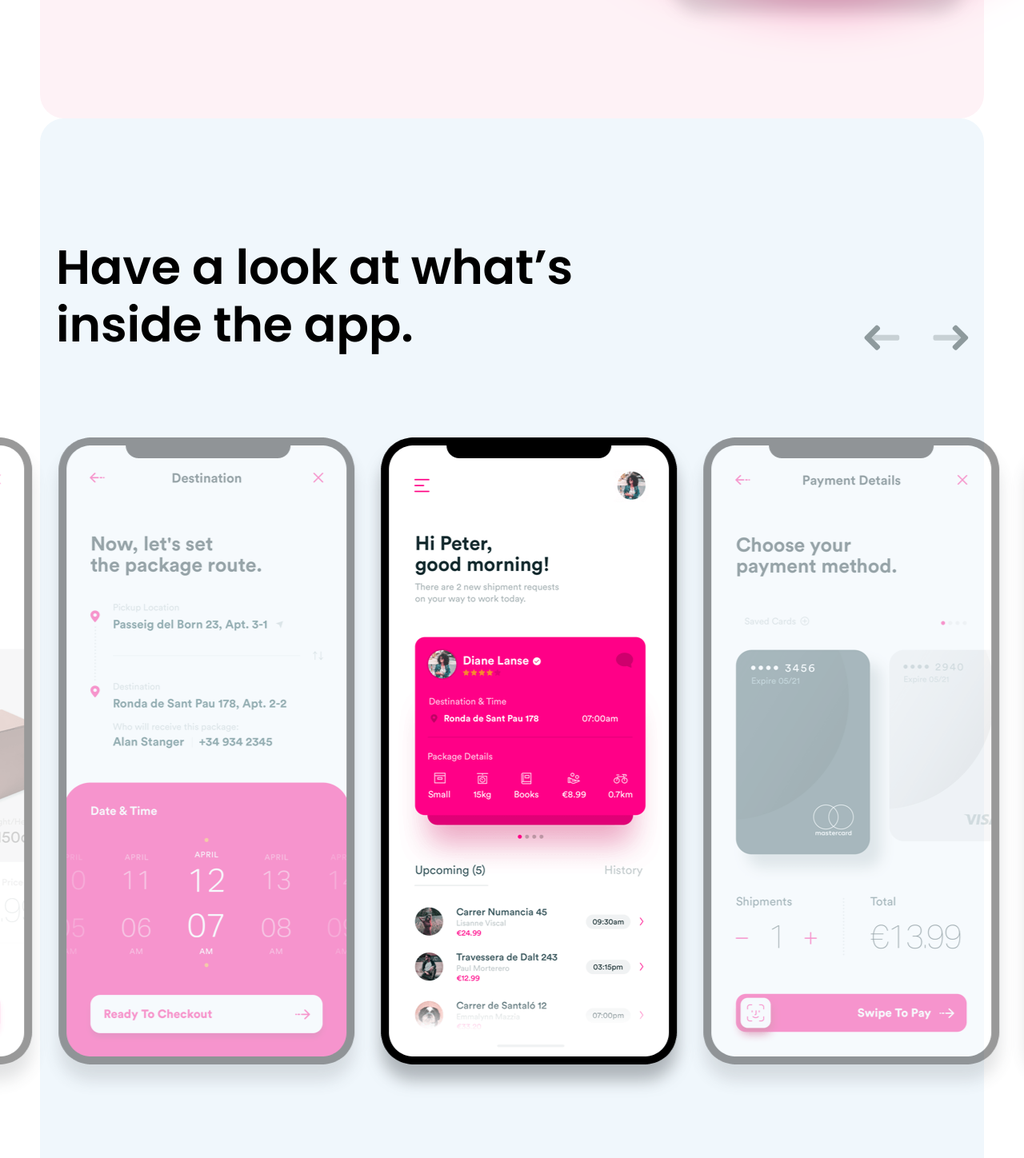
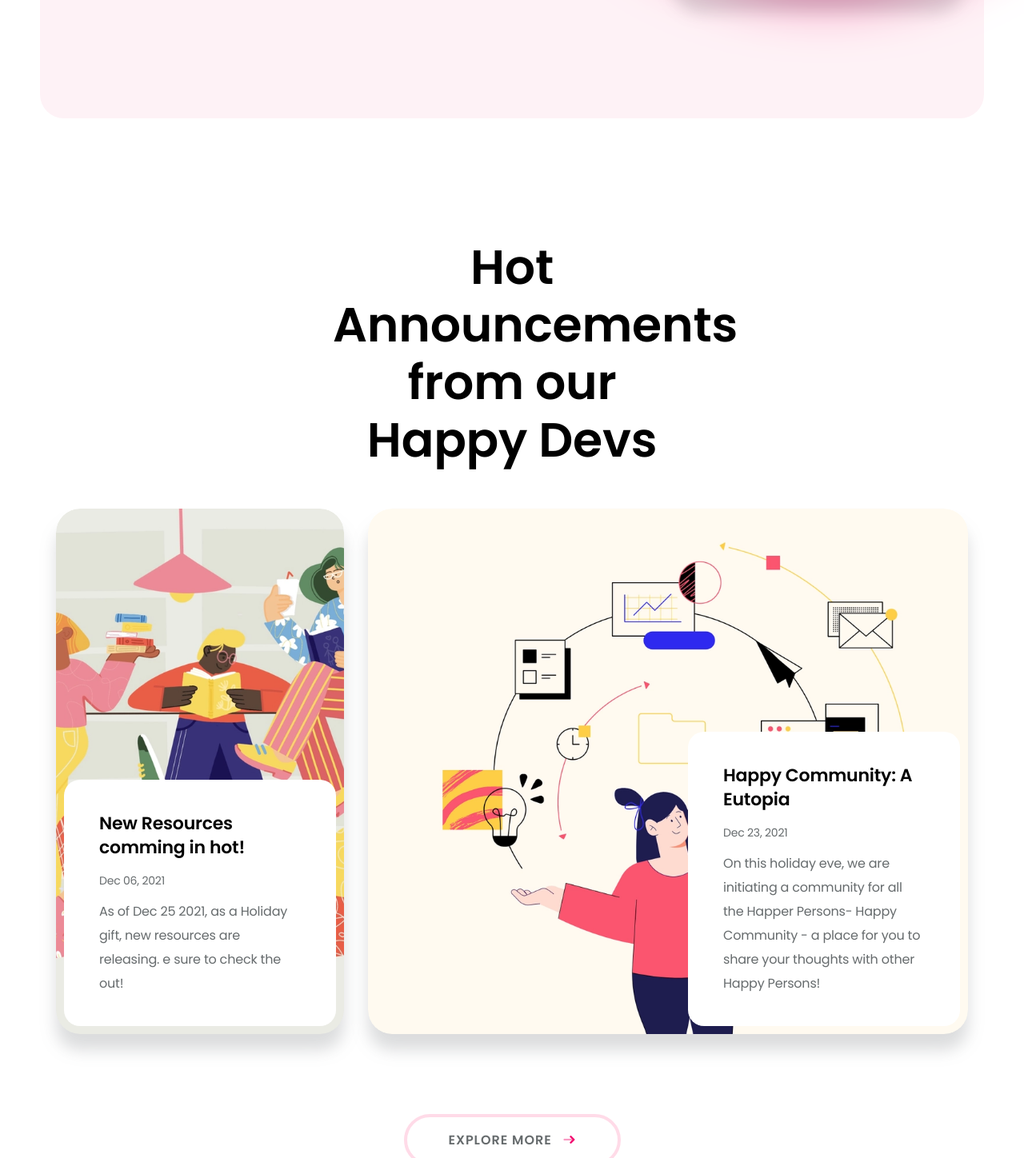
Before and after one commit to Happy-Project-Foundation/HappyProject, a Django app: template home/templates/home/index.html in a window 1280 px wide. Shown: the part 5052-6500 px from the top of the page at 80% size. Run offline with Django 4.2, Linux system fonts and the light colour scheme; the template is opened without the code that fills it, so the values that code supplies are empty; some libraries are stand-ins or nearby versions.

Commit message:
Done[PARTIALLY] HomeView: Announcements section

```diff
--- a/home/templates/home/index.html
+++ b/home/templates/home/index.html
@@ -18,10 +18,7 @@
   {# faq section #}
   {% include 'home/faq_section.html' %}
 
-  {# screenshots section #}
-  {% include 'home/screenshots_section.html' %}
-
-  {# latest blogs section #}
-  {% include 'home/latestBlogs_section.html' %}
+  {# latest_announcements section #}
+  {% include 'home/latest_announcements_section.html' %}
 
 {% endblock children %}
--- a/home/templates/home/latestBlogs_section.html
+++ /dev/null
@@ -1,46 +0,0 @@
-{% load static %}
-
-<section class="related-blog blog">
-    <div class="related-blog__wrapper">
-      <h2 class="section-heading color-black">Read latest news from our blog.</h2>
-      <div class="blog__content">
-        <div class="container">
-          <div class="row">
-            <div class="col-lg-4">
-              <a href="blog-single.html">
-                <div class="blog__single blog__single--1">
-                  <div class="blog__single-image">
-                    <img src="{% static 'watchdog/images/blog-img-1.png' %}" alt="latest_blogs image">
-                  </div>
-                  <div class="blog__single-info">
-                    <h3>New features coming in 2020 to our app.</h3>
-                    <h4>12 <i class="fad fa-comment"></i><span>|</span>Dec 17, 2020</h4>
-                    <p class="paragraph dark">Suisque metus tortor ultricies ac ligula neced
-                      eleifend dales felise morbi nec tempor isvel ultricies lideula. </p>
-                  </div>
-                </div>
-              </a>
-            </div>
-            <div class="col-lg-8">
-              <a href="blog-single.html">
-                <div class="blog__single blog__single--2">
-                  <div class="blog__single-image">
-                    <img src="{% static 'watchdog/images/blog-img-2.png' %}" alt="latest_blogs image">
-                  </div>
-                  <div class="blog__single-info">
-                    <h3>New features coming in 2020 to our app.</h3>
-                    <h4>12 <i class="fad fa-comment"></i><span>|</span>Dec 17, 2020</h4>
-                    <p class="paragraph dark">Suisque metus tortor ultricies ac ligula neced
-                      eleifend dales felise morbi nec tempor isvel ultricies lideula. </p>
-                  </div>
-                </div>
-              </a>
-            </div>
-          </div>
-        </div>
-      </div>
-      <a href="blog.html" class="button">
-        <span>GO TO BLOG <i class="fad fa-long-arrow-right"></i></span>
-      </a>
-    </div>
-  </section>
--- /dev/null
+++ b/home/templates/home/latest_announcements_section.html
@@ -0,0 +1,64 @@
+{% load static %}
+
+<section class="related-blog blog">
+    <div class="related-blog__wrapper">
+      <h2 class="section-heading color-black">
+        Hot Announcements from our Happy Devs
+      </h2>
+
+      <div class="blog__content">
+        <div class="container">
+          <div class="row">
+
+            {# Minor Announcement #}
+            <div class="col-lg-4">
+              <a href="#">
+                <div class="blog__single blog__single--1">
+                  <div class="blog__single-image">
+                    <img src="{% static 'home/images/announcements_minor.webp' %}" alt="minor_announcements_image">
+                  </div>
+                  <div class="blog__single-info">
+                    <h3>
+                      New Resources comming in hot!
+                    </h3>
+                    <h4>
+                      Dec 06, 2021
+                    </h4>
+                    <p class="paragraph dark">
+                      As of Dec 25 2021, as a Holiday gift, new resources are releasing. e sure to check the out!
+                    </p>
+                  </div>
+                </div>
+              </a>
+            </div>
+
+            <div class="col-lg-8">
+              <a href="#">
+                <div class="blog__single blog__single--2">
+                  <div class="blog__single-image">
+                    <img src="{% static 'home/images/announcements_major.webp' %}" alt="major_announcements_image">
+                  </div>
+                  <div class="blog__single-info">
+                    <h3>
+                      Happy Community: A Eutopia
+                    </h3>
+                    <h4>
+                      Dec 23, 2021
+                    </h4>
+                    <p class="paragraph dark">
+                      On this holiday eve, we are initiating a community for all the Happer Persons- Happy Community - a place for you to
+                      share your thoughts with other Happy Persons!
+                    </p>
+                  </div>
+                </div>
+              </a>
+            </div>
+
+          </div>
+        </div>
+      </div>
+      <a href="{% url 'gallery:index' %}" class="button">
+        <span>EXPLORE MORE <i class="fad fa-long-arrow-right"></i></span>
+      </a>
+    </div>
+  </section>
--- a/home/templates/home/screenshots_section.html
+++ /dev/null
@@ -1,34 +0,0 @@
-{% load static %}
-
-<section class="screenshot" id="preview">
-    <div class="screenshot__wrapper">
-      <div class="container">
-        <div class="screenshot__info">
-          <h2 class="section-heading color-black">Have a look at what’s inside the app.</h2>
-          <div class="screenshot-nav">
-            <div class="screenshot-nav-prev"><i class="fad fa-long-arrow-left"></i></div>
-            <div class="screenshot-nav-next"><i class="fad fa-long-arrow-right"></i></div>
-          </div>
-        </div>
-      </div>
-      <div class="swiper-container screenshot-slider">
-        <div class="swiper-wrapper">
-          <div class="swiper-slide screenshot-slide">
-            <img src="{% static 'watchdog/images/phone-01.png' %}" alt="screenshots_images">
-          </div>
-          <div class="swiper-slide screenshot-slide">
-            <img src="{% static 'watchdog/images/phone-02.png' %}" alt="screenshots_images">
-          </div>
-          <div class="swiper-slide screenshot-slide">
-            <img src="{% static 'watchdog/images/phone-03.png' %}" alt="screenshots_images">
-          </div>
-          <div class="swiper-slide screenshot-slide">
-            <img src="{% static 'watchdog/images/phone-04.png' %}" alt="screenshots_images">
-          </div>
-          <div class="swiper-slide screenshot-slide">
-            <img src="{% static 'watchdog/images/phone-05.png' %}" alt="screenshots_images">
-          </div>
-        </div>
-      </div>
-    </div>
-  </section>
```
Also changed, not shown: home/static/home/images/announcements_major.webp (renamed from watchdog/static/watchdog/images/2e68c21a90b403bc03cc16b442444e67.webp), home/static/home/images/announcements_minor.webp (renamed from watchdog/static/watchdog/images/1aac17a2f3d9c5f1728869a4b4be1f4a.webp).
